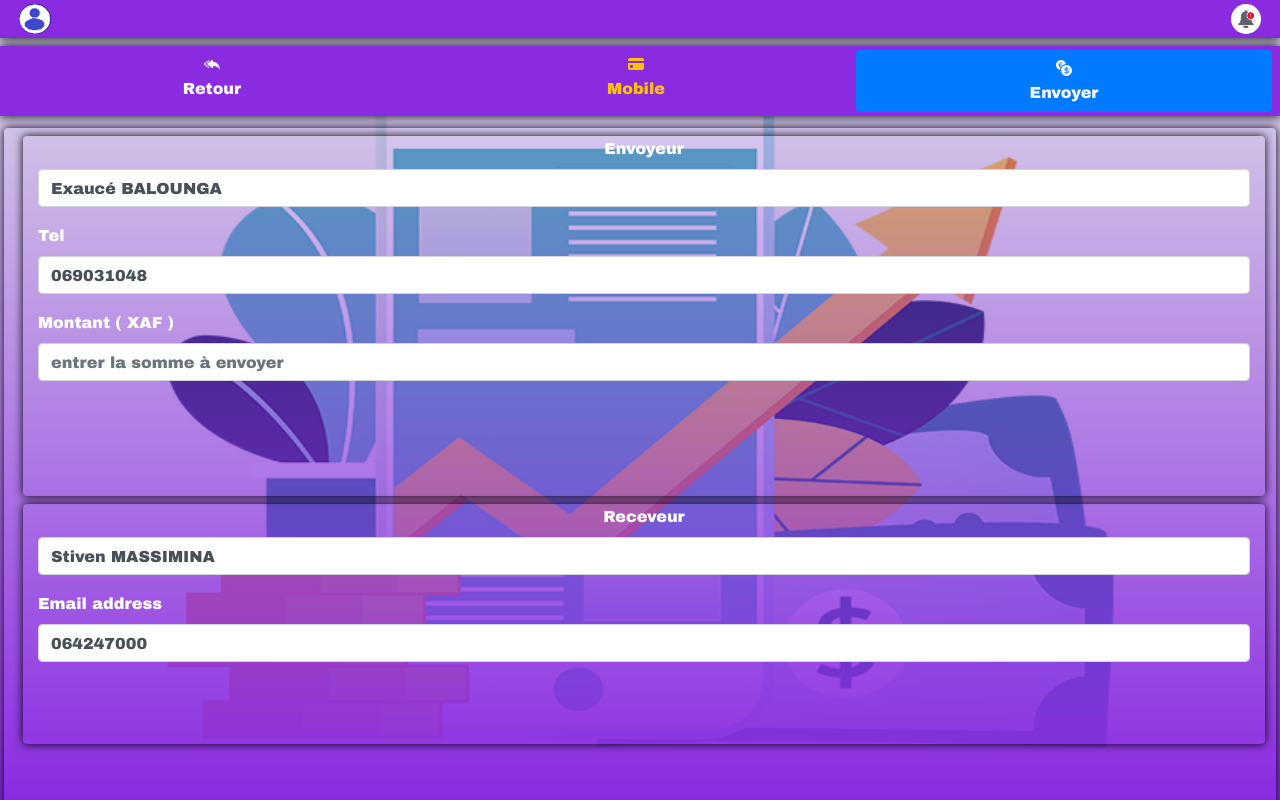
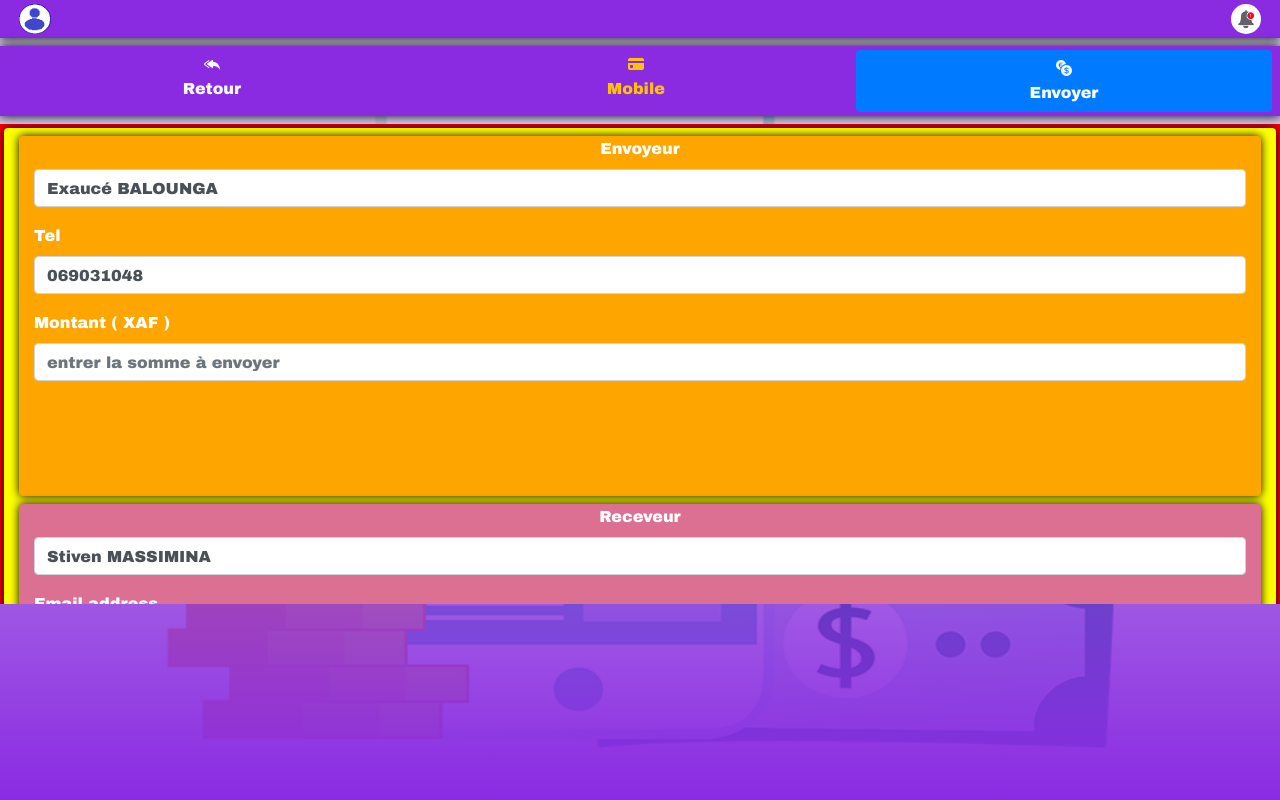
Before and after one commit to zozo-coder252/3m, a plain HTML site: page depot.html in a window 1280 px wide. Drawn offline with nearby package versions, Linux system fonts and the light colour scheme.

Commit message:
Add files via upload

```diff
--- a/depot.html
+++ b/depot.html
@@ -80,14 +80,11 @@ background-repeat: no-repeat;">
 
   <!----partie depot-->
 
-  <div class="row my-2 " style=" height: 70vh; ">
+  <div class="row my-2 " style=" overflow-x: scroll ; height: 60vh; background: red; ">
 
-      <div class="col mx-1 my-1 rounded" style="background: transparent; box-shadow: 0px 0px 10px 0px rgba(0,0,10,12);
+<div class="col mx-1 my-1 rounded" style="  height: 80vh; background: yellow; box-shadow: 0px 0px 10px 0px rgba(0,0,10,12);" >
 
-overflow-x: scroll;
-       " >
-
-        <div class="col mx-1 my-2 rounded" style="background: transparent; height: 45vh; box-shadow: 0px 0px 10px 0px rgba(0,0,10,12); overflow-x: scroll; " >
+<div class="col my-2 rounded" style="background: orange; height: 45vh; box-shadow: 0px 0px 10px 0px rgba(0,0,10,12);  " >
 
 
 <div class="mb-3">
@@ -117,7 +114,7 @@ overflow-x: scroll;
 
        </div>
 
-       <div class="col mx-1  rounded" style="background: transparent; height: 30vh; box-shadow: 0px 0px 10px 0px rgba(0,0,10,12); " >
+       <div class="col   rounded" style="background: palevioletred; height: 30vh; box-shadow: 0px 0px 10px 0px rgba(0,0,10,12); " >
 
 
 
```
